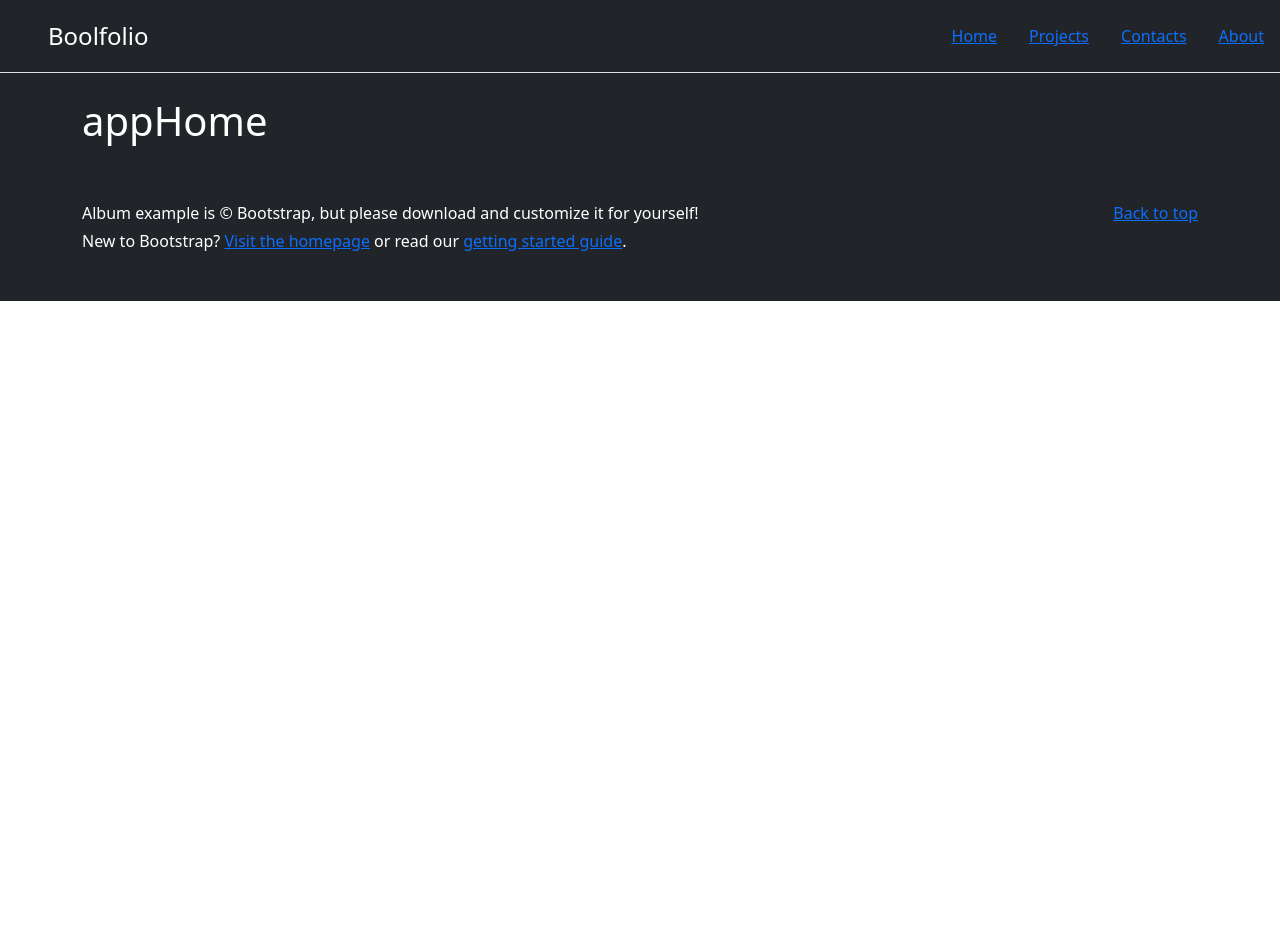
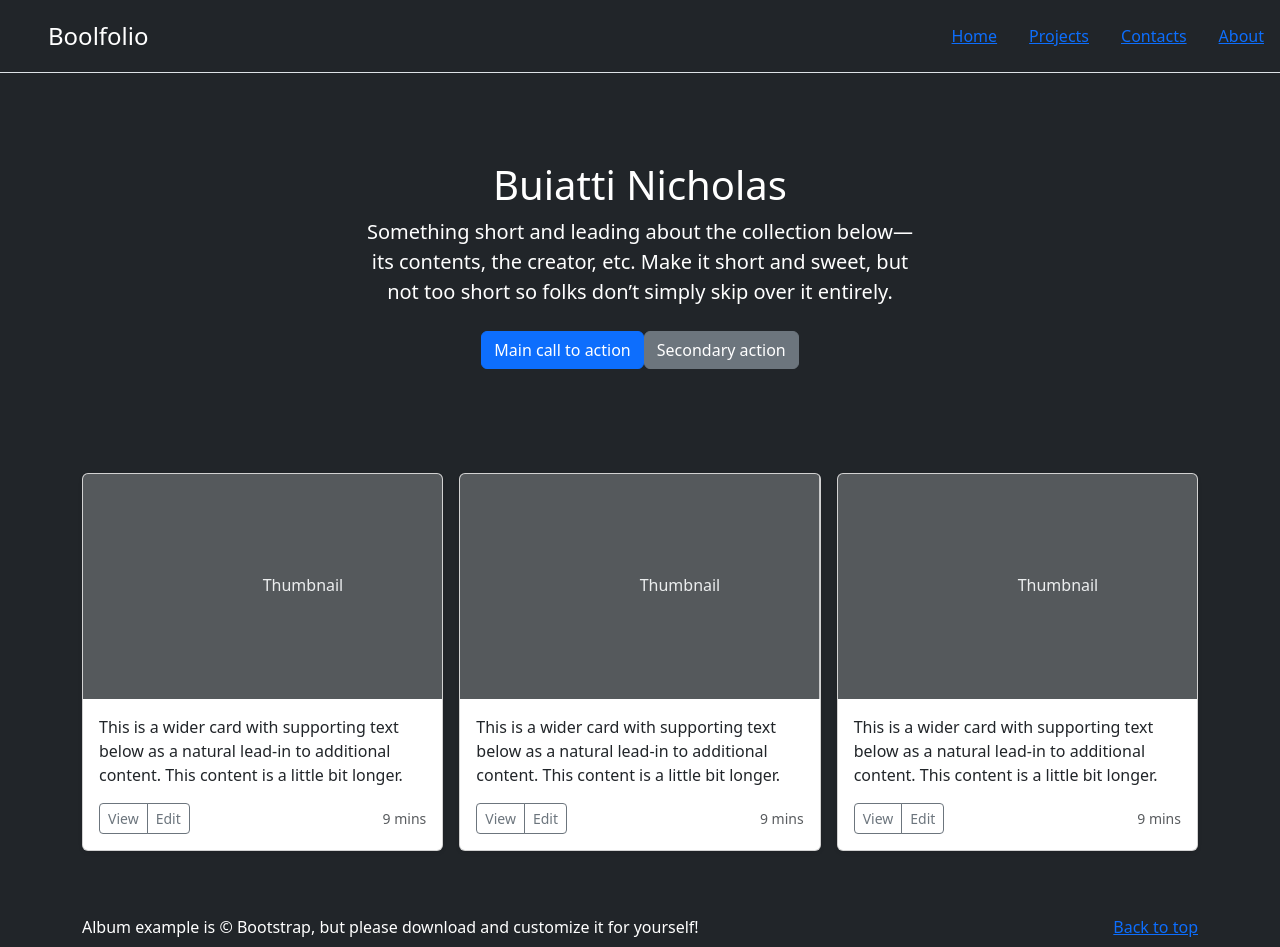
Before and after one commit to NicholasBuiatti/Boolfolio-client, a Vue app: page / in a window 1280 px wide. Shown: the top 947 px of the page. Before the commit the page ends 800 px from the top, so only its background shows below. Built offline with nearby package versions, Linux system fonts and the light colour scheme.

Commit message:
creazione pagina contact us

```diff
--- a/src/components/routes/AppContacts.vue
+++ b/src/components/routes/AppContacts.vue
@@ -20,9 +20,41 @@ export default {
 </script>
 
 <template>
-    <section class="container">
-        <h1>FAQs</h1>
-    </section>
+
+    <div class="p-3 mb-2">
+        <div class="container py-5">
+            <h1 class="display-5 fw-bold">Contact me</h1>
+            <p class="col-md-8 fs-4">
+                Using a series of utilities, you can create this jumbotron, just
+                like the one in previous versions of Bootstrap. Check out the
+                examples below for how you can remix and restyle it to your liking.
+            </p>
+        </div>
+    </div>
+
+    <div class="container">
+        <form>
+            <div class="mb-3">
+                <label for="name" class="form-label">Name</label>
+                <input type="text" class="form-control" name="name" id="name" aria-describedby="nameHelper" />
+            </div>
+
+            <div class="mb-3">
+                <label for="email" class="form-label">Email</label>
+                <input type="email" class="form-control" name="email" id="email" aria-describedby="emailHelp"
+                    placeholder="example@mail.com" />
+            </div>
+
+            <div class="mb-3">
+                <label for="message" class="form-label">Message</label>
+                <textarea class="form-control" name="message" id="message" rows="3"></textarea>
+            </div>
+
+            <button type="submit" class="btn btn-success">
+                Submit
+            </button>
+        </form>
+    </div>
 </template>
 
 <style scoped></style>
--- a/src/components/routes/AppHome.vue
+++ b/src/components/routes/AppHome.vue
@@ -20,9 +20,96 @@ export default {
 </script>
 
 <template>
-    <section class="container">
-        <h1>appHome</h1>
+
+    <section class="py-3 text-center container">
+        <div class="row py-lg-5">
+            <div class="col-lg-6 col-md-8 mx-auto">
+                <h1 class="fw-light">Buiatti Nicholas</h1>
+                <p class="lead text-body-white">Something short and leading about the collection
+                    below—its
+                    contents, the creator, etc. Make it short and sweet, but not too short so folks don’t simply
+                    skip over it entirely.</p>
+                <p>
+                    <a href="#" class="btn btn-primary my-2">Main call to action</a>
+                    <a href="#" class="btn btn-secondary my-2">Secondary action</a>
+                </p>
+            </div>
+        </div>
     </section>
+
+    <div class="album py-3 container">
+
+        <div class="row row-cols-1 row-cols-sm-2 row-cols-md-3 g-3">
+            <div class="col">
+                <div class="card shadow-sm">
+                    <svg class="bd-placeholder-img card-img-top" width="100%" height="225"
+                        xmlns="http://www.w3.org/2000/svg" role="img" aria-label="Placeholder: Thumbnail"
+                        preserveAspectRatio="xMidYMid slice" focusable="false">
+                        <title>Placeholder</title>
+                        <rect width="100%" height="100%" fill="#55595c"></rect><text x="50%" y="50%" fill="#eceeef"
+                            dy=".3em">Thumbnail</text>
+                    </svg>
+                    <div class="card-body">
+                        <p class="card-text">This is a wider card with supporting text below as a natural
+                            lead-in to additional content. This content is a little bit longer.</p>
+                        <div class="d-flex justify-content-between align-items-center">
+                            <div class="btn-group">
+                                <button type="button" class="btn btn-sm btn-outline-secondary">View</button>
+                                <button type="button" class="btn btn-sm btn-outline-secondary">Edit</button>
+                            </div>
+                            <small class="text-body-secondary">9 mins</small>
+                        </div>
+                    </div>
+                </div>
+            </div>
+            <div class="col">
+                <div class="card shadow-sm">
+                    <svg class="bd-placeholder-img card-img-top" width="100%" height="225"
+                        xmlns="http://www.w3.org/2000/svg" role="img" aria-label="Placeholder: Thumbnail"
+                        preserveAspectRatio="xMidYMid slice" focusable="false">
+                        <title>Placeholder</title>
+                        <rect width="100%" height="100%" fill="#55595c"></rect><text x="50%" y="50%" fill="#eceeef"
+                            dy=".3em">Thumbnail</text>
+                    </svg>
+                    <div class="card-body">
+                        <p class="card-text">This is a wider card with supporting text below as a natural
+                            lead-in to additional content. This content is a little bit longer.</p>
+                        <div class="d-flex justify-content-between align-items-center">
+                            <div class="btn-group">
+                                <button type="button" class="btn btn-sm btn-outline-secondary">View</button>
+                                <button type="button" class="btn btn-sm btn-outline-secondary">Edit</button>
+                            </div>
+                            <small class="text-body-secondary">9 mins</small>
+                        </div>
+                    </div>
+                </div>
+            </div>
+            <div class="col">
+                <div class="card shadow-sm">
+                    <svg class="bd-placeholder-img card-img-top" width="100%" height="225"
+                        xmlns="http://www.w3.org/2000/svg" role="img" aria-label="Placeholder: Thumbnail"
+                        preserveAspectRatio="xMidYMid slice" focusable="false">
+                        <title>Placeholder</title>
+                        <rect width="100%" height="100%" fill="#55595c"></rect><text x="50%" y="50%" fill="#eceeef"
+                            dy=".3em">Thumbnail</text>
+                    </svg>
+                    <div class="card-body">
+                        <p class="card-text">This is a wider card with supporting text below as a natural
+                            lead-in to additional content. This content is a little bit longer.</p>
+                        <div class="d-flex justify-content-between align-items-center">
+                            <div class="btn-group">
+                                <button type="button" class="btn btn-sm btn-outline-secondary">View</button>
+                                <button type="button" class="btn btn-sm btn-outline-secondary">Edit</button>
+                            </div>
+                            <small class="text-body-secondary">9 mins</small>
+                        </div>
+                    </div>
+                </div>
+            </div>
+        </div>
+
+    </div>
+
 </template>
 
 <style scoped></style>
--- a/src/components/routes/AppSingleProject.vue
+++ b/src/components/routes/AppSingleProject.vue
@@ -11,30 +11,27 @@ export default {
     },
 
     mounted() {
+        //CREAZIONE ROTTA PER INTERO
         const url = `${this.base_url}/api/projects/${this.$route.params.id}`
+        //CHIAMATA ALLA ROTTA CREATA SOPRA
+        axios.get(url).then(response => {
+            //SE Cè IL DATO CON LA VARIABILE SUCCESS LO SALVO IN PROJECT
+            if (response.data.success) {
+                this.project = response.data.project
 
-        axios
-            .get(url)
-            .then(response => {
-                console.log(response);
-                if (response.data.success) {
-                    // save the response into the vue instance
+            } else {
+                // ALTRIMENTI REINDIRIZZO ALLA PAGINA NOT-FOUND
+                this.$router.push({ name: 'Not-Found' });
+            }
 
-                    this.project = response.data.project
-
-                } else {
-                    // redirect to a 404
-                    this.$router.push({ name: 'not-found' });
-                }
-
-            })
+        })
     }
 }
 </script>
 
 
 <template>
-    <pre>{{ project }}</pre>
+    <!-- <pre>{{ project }}</pre> -->
     <section class="container" v-if="project">
 
         <div class="card text-center">
@@ -58,6 +55,7 @@ export default {
             </div>
         </div>
 
+        <!-- VISUALIZZO L'IMMAGINE IN BASE SE è HTTP O IMMAGINE SENZA HTTP -->
         <template v-if="!project.img.startsWith('http')">
             <img class="img-fluid" :src="base_url + '/storage/' + project.img" alt="" loading="lazy">
         </template>
```
